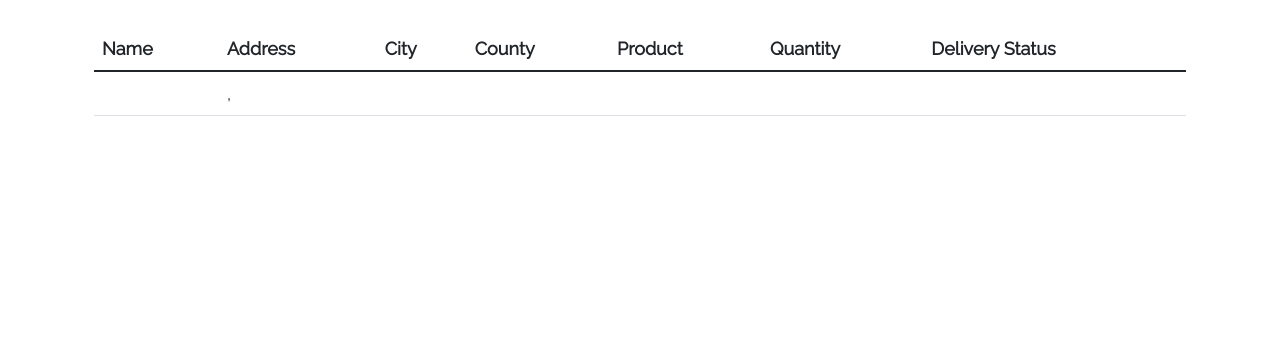
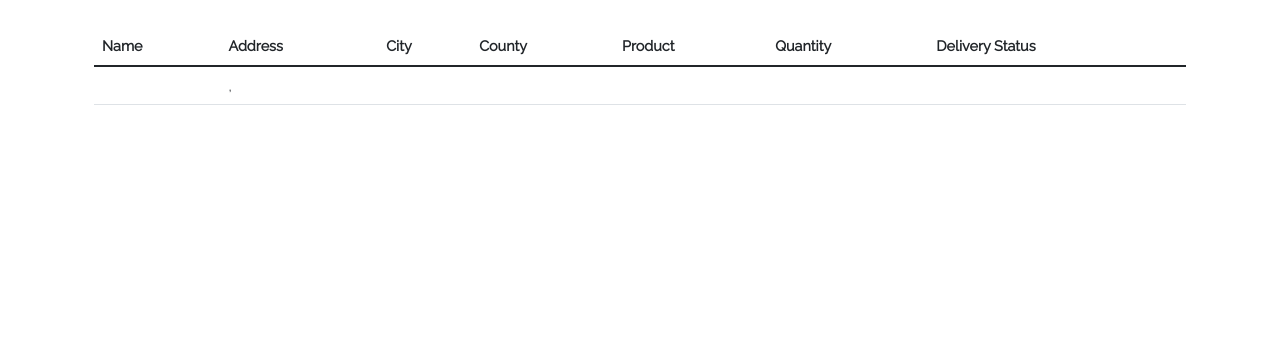
Before and after one commit to BYates1289/Django-Whisky2U, a Django app: template templates/new_template/dashboard/order_details.html in a window 1280 px wide. Shown: the part 102-442 px from the top of the page. Run offline with Django 3.2, Linux system fonts and the light colour scheme; the template is opened without the code that fills it, so the values that code supplies are empty; some libraries are stand-ins or nearby versions.

Commit message:
Overflow-x order_details table

```diff
--- a/templates/new_template/dashboard/order_details.html
+++ b/templates/new_template/dashboard/order_details.html
@@ -4,7 +4,7 @@
 <div class="container">
   <div class="row">
     <div class="ps-contact-info">
-      <div class="container">
+      <div class="container text-truncate" style="overflow-x:auto; font-size:80%">
         <div class="ps-section__content">
           <div class="row">
             <table class="table">
@@ -35,61 +35,6 @@
                 </tr>
               </tbody>
             </table>
-            <!--<div class="col-xl-4 col-lg-4 col-md-4 col-sm-6 col-12">
-              <div class="ps-block--contact-info">
-                <h4><b>Name:</b> {{item.address.fname|title}} {{item.address.lname|title}}</h4>
-              </div>
-            </div>
-            <div class="col-xl-4 col-lg-4 col-md-4 col-sm-6 col-12">
-              <div class="ps-block--contact-info">
-                <h4><b>Country:</b> {{item.address.country|title}}</h4>
-              </div>
-            </div>
-            <div class="col-xl-4 col-lg-4 col-md-4 col-sm-6 col-12">
-              <div class="ps-block--contact-info">
-                <h4><b>Address Line 1:</b> {{item.address.address_1|title}} </h4>
-              </div>
-            </div>
-            <div class="col-xl-4 col-lg-4 col-md-4 col-sm-6 col-12">
-              <div class="ps-block--contact-info">
-                <h4><b>Address Line 2:</b> {{item.address.address_2|title}}</h4>
-              </div>
-            </div>
-            <div class="col-xl-4 col-lg-4 col-md-4 col-sm-6 col-12">
-              <div class="ps-block--contact-info">
-                <h4><b>City:</b> {{item.address.city|title}}</h4>
-              </div>
-            </div>
-            <div class="col-xl-4 col-lg-4 col-md-4 col-sm-6 col-12">
-              <div class="ps-block--contact-info">
-                <h4><b>County:</b> {{item.address.state|title}}</h4>
-              </div>
-            </div>
-            <div class="col-xl-4 col-lg-4 col-md-4 col-sm-6 col-12">
-              <div class="ps-block--contact-info">
-                <h4><b>Phone Number:</b> {{item.address.contact|title}}</h4>
-              </div>
-            </div>
-            <div class="col-xl-4 col-lg-4 col-md-4 col-sm-6 col-12">
-              <div class="ps-block--contact-info">
-                <h4><b>Product:</b> {{item.product|title}}</h4>
-              </div>
-            </div>
-            <div class="col-xl-4 col-lg-4 col-md-4 col-sm-6 col-12">
-              <div class="ps-block--contact-info">
-                <h4><b>Quantity:</b> {{item.quantity|title}}</h4>
-              </div>
-            </div>
-            <div class="col-xl-12 col-lg-12 col-md-12 col-sm-12 col-12">
-              <div class="ps-block--contact-info text-center">
-                <h4><b>Delivery Status:</b></h4>
-                {% if item.delivery == "delivered" %}
-                <p style="color: green; font-size: 1.5rem;"><span>{{item.delivery|title}}</span></p>
-                {% else %}
-                <p style="color: red; font-size: 1.5rem;"><span>{{item.delivery|title}}</span></p>
-                {% endif %}
-              </div>
-            </div>-->
           </div>
         </div>
       </div>
```
